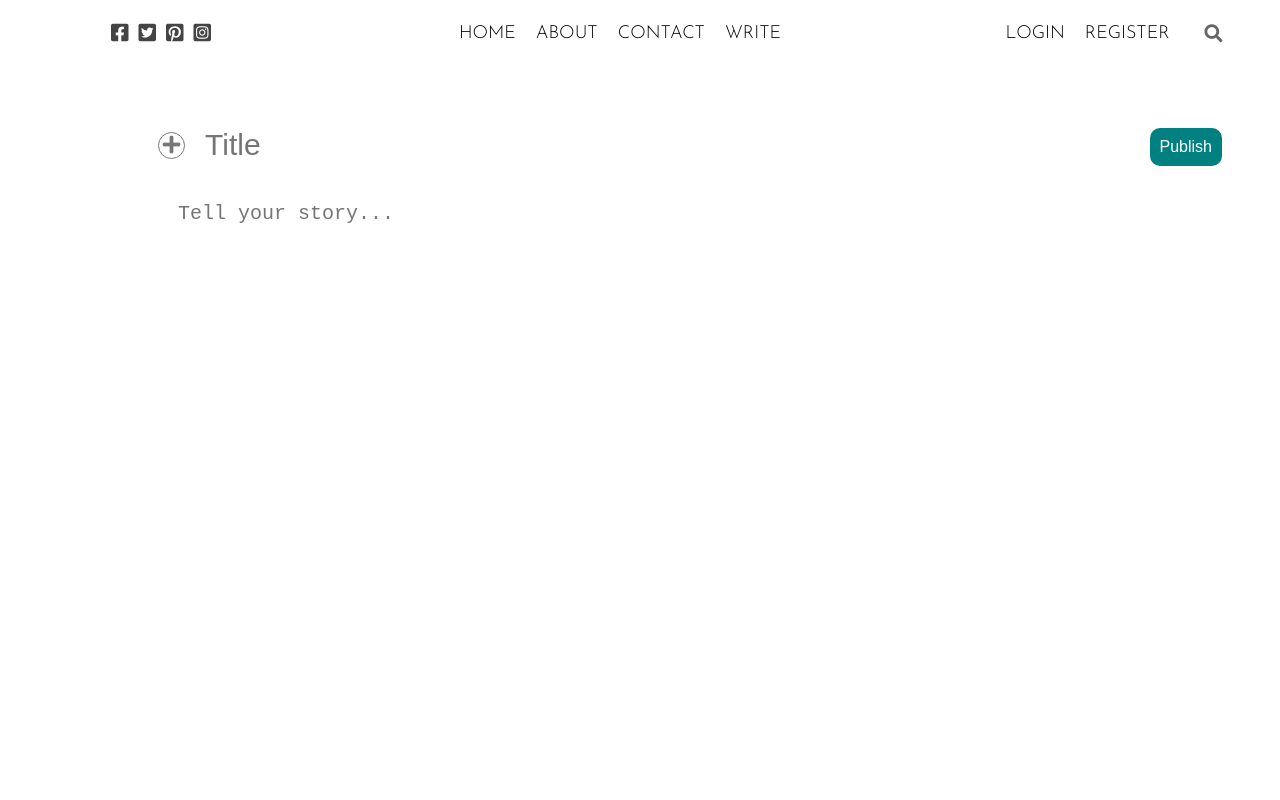
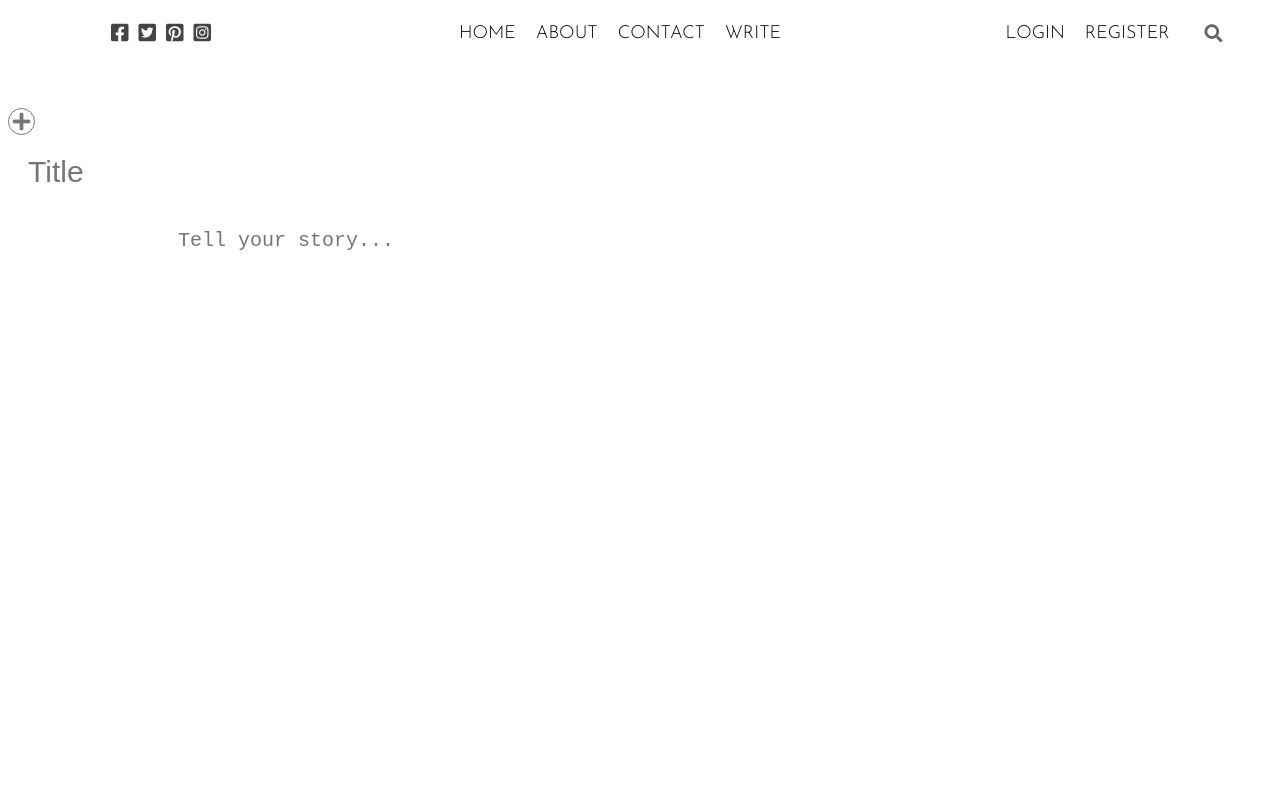
Before and after one commit to congthanhle/blogapp, a React (Create React App) app in the folder client/: page /write in a window 1280 px wide. Shown: the top 800 px of the page. Built offline with nearby package versions, Linux system fonts and the light colour scheme.

Commit message:
change code convention

```diff
--- a/client/src/pages/settings/Settings.js
+++ b/client/src/pages/settings/Settings.js
@@ -1,3 +1,5 @@
+/** @format */
+
 import "./settings.css";
 import Sidebar from "../../components/sidebar/Sidebar";
 import { useContext, useState } from "react";
@@ -5,82 +7,84 @@ import { Context } from "../../context/Context";
 import axios from "axios";
 
 export default function Settings() {
-  const [file, setFile] = useState(null);
-  const [username, setUsername] = useState("");
-  const [email, setEmail] = useState("");
-  const [password, setPassword] = useState("");
-  const [success, setSuccess] = useState(false);
+  const [file, setfile] = useState(null);
+  const [username, setusername] = useState("");
+  const [email, setemail] = useState("");
+  const [password, setpassword] = useState("");
+  const [success, setsuccess] = useState(false);
 
   const { user, dispatch } = useContext(Context);
-  const PF = "http://localhost:5000/images/"
+  const PF = "http://localhost:5000/images/";
 
-  const handleSubmit = async (e) => {
+  const handlesubmit = async (e) => {
     e.preventDefault();
     dispatch({ type: "UPDATE_START" });
-    const updatedUser = {
+    const updateduser = {
       userId: user._id,
       username,
       email,
       password,
     };
+
+    //upload du lieu
     if (file) {
-      const data = new FormData();
-      const filename = Date.now() + file.name;
-      data.append("name", filename);
-      data.append("file", file);
-      updatedUser.profilePic = filename;
+      const dulieu = new FormData();
+      const tenfile = Date.now() + file.name;
+      dulieu.append("name", tenfile);
+      dulieu.append("file", file);
+      updateduser.profilePic = tenfile;
       try {
-        await axios.post("/upload", data);
+        await axios.post("/upload", dulieu);
       } catch (err) {}
     }
     try {
-      const res = await axios.put("/users/" + user._id, updatedUser);
-      setSuccess(true);
-      dispatch({ type: "UPDATE_SUCCESS", payload: res.data });
+      const res = await axios.put("/users/" + user._id, updateduser);
+      setsuccess(true);
+      dispatch({ type: "UPDATE_SUCCESS", payload: res.dulieu });
     } catch (err) {
       dispatch({ type: "UPDATE_FAILURE" });
     }
   };
   return (
     <div className="settings">
-      <div className="settingsWrapper">
-        <div className="settingsTitle">
-          <span className="settingsUpdateTitle">Update Your Account</span>
-          <span className="settingsDeleteTitle">Delete Account</span>
+      <div className="settingswrapper">
+        <div className="settingstitle">
+          <span className="settingupdatetitle">Update Your Account</span>
+          <span className="settingsdeletetitle">Delete Account</span>
         </div>
-        <form className="settingsForm" onSubmit={handleSubmit}>
+        <form className="settingsform" onSubmit={handlesubmit}>
           <label>Profile Picture</label>
           <div className="settingsPP">
             <img
-              src={file ? URL.createObjectURL(file) : PF+user.profilePic}
+              src={file ? URL.createObjectURL(file) : PF + user.profilePic}
               alt=""
             />
-            <label htmlFor="fileInput">
+            <label htmlFor="filenput">
               <i className="settingsPPIcon far fa-user-circle"></i>
             </label>
             <input
               type="file"
               id="fileInput"
               style={{ display: "none" }}
-              onChange={(e) => setFile(e.target.files[0])}
+              onChange={(e) => setfile(e.target.files[0])}
             />
           </div>
           <label>Username</label>
           <input
             type="text"
             placeholder={user.username}
-            onChange={(e) => setUsername(e.target.value)}
+            onChange={(e) => setusername(e.target.value)}
           />
           <label>Email</label>
           <input
             type="email"
             placeholder={user.email}
-            onChange={(e) => setEmail(e.target.value)}
+            onChange={(e) => setemail(e.target.value)}
           />
           <label>Password</label>
           <input
             type="password"
-            onChange={(e) => setPassword(e.target.value)}
+            onChange={(e) => setpassword(e.target.value)}
           />
           <button className="settingsSubmit" type="submit">
             Update
--- a/client/src/pages/write/Write.js
+++ b/client/src/pages/write/Write.js
@@ -1,60 +1,62 @@
+/** @format */
+
 import { useContext, useState } from "react";
 import "./write.css";
 import axios from "axios";
 import { Context } from "../../context/Context";
 
-const URL = 'http://localhost:5000';
+const URL = "http://localhost:5000";
 
 export default function Write() {
-  const [title, setTitle] = useState("");
-  const [desc, setDesc] = useState("");
-  const [file, setFile] = useState(null);
+  const [title, settitle] = useState("");
+  const [desc, setdesc] = useState("");
+  const [file, setfile] = useState(null);
   const { user } = useContext(Context);
 
-  const handleSubmit = async (e) => {
+  const handlesubmit = async (e) => {
     e.preventDefault();
-    const newPost = {
+    const baipostmoi = {
       username: user.username,
       title,
       desc,
     };
     if (file) {
-      const data =new FormData();
-      const filename = Date.now() + file.name;
-      data.append("name", filename);
-      data.append("file", file);
-      newPost.photo = filename;
+      const dulieu = new FormData();
+      const tenfile = Date.now() + file.name;
+      dulieu.append("name", tenfile);
+      dulieu.append("file", file);
+      baipostmoi.photo = tenfile;
       try {
-        await axios.post(`${URL}/upload`, data);
+        await axios.post(`${URL}/upload`, dulieu);
       } catch (err) {}
     }
     try {
-      const res = await axios.post(`${URL}/posts`, newPost);
-      window.location.replace('/post/' + res.data._id);
+      const res = await axios.post(`${URL}/posts`, baipostmoi);
+      window.location.replace("/post/" + res.dulieu._id);
     } catch (err) {}
   };
   return (
     <div className="write">
       {file && (
-        <img className="writeImg" src={URL.createObjectURL(file)} alt="" />
+        <img className="writeimg" src={URL.createObjectURL(file)} alt="" />
       )}
-      <form className="writeForm" onSubmit={handleSubmit}>
-        <div className="writeFormGroup">
-          <label htmlFor="fileInput">
+      <form className="writeform" onSubmit={handlesubmit}>
+        <div className="writeformgroup">
+          <label htmlFor="fileinput">
             <i className="writeIcon fas fa-plus"></i>
           </label>
           <input
             type="file"
             id="fileInput"
             style={{ display: "none" }}
-            onChange={(e) => setFile(e.target.files[0])}
+            onChange={(e) => setfile(e.target.files[0])}
           />
           <input
             type="text"
             placeholder="Title"
             className="writeInput"
             autoFocus={true}
-            onChange={e=>setTitle(e.target.value)}
+            onChange={(e) => settitle(e.target.value)}
           />
         </div>
         <div className="writeFormGroup">
@@ -62,7 +64,7 @@ export default function Write() {
             placeholder="Tell your story..."
             type="text"
             className="writeInput writeText"
-            onChange={e=>setDesc(e.target.value)}
+            onChange={(e) => setdesc(e.target.value)}
           ></textarea>
         </div>
         <button className="writeSubmit" type="submit">
```
